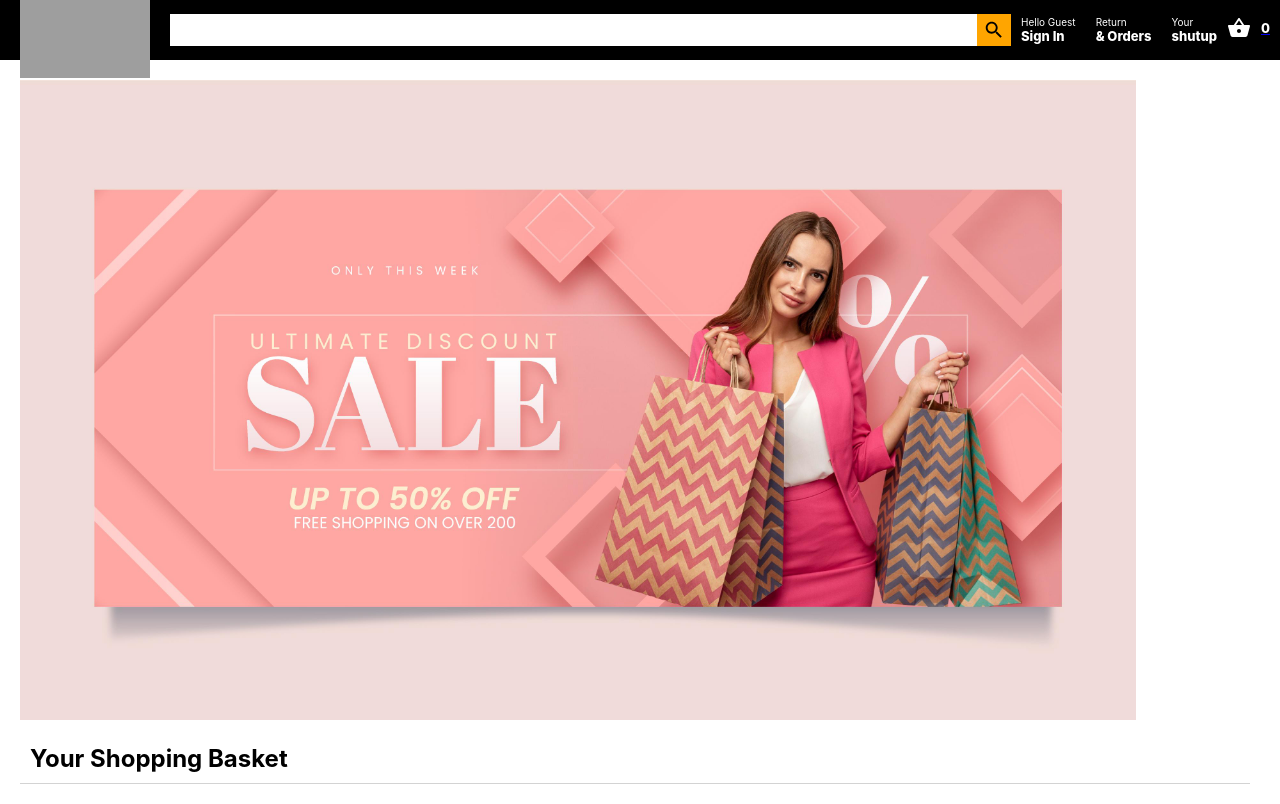
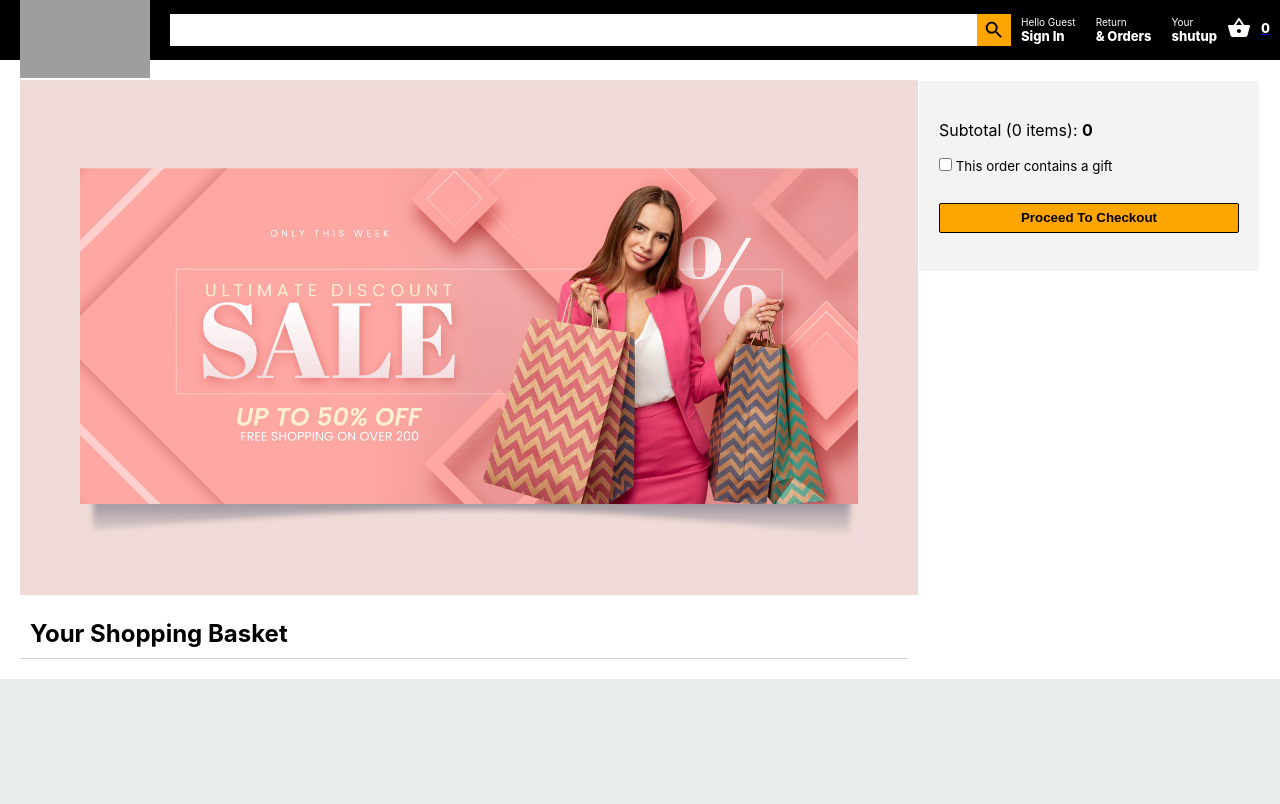
Before and after one commit to amanhimatsingka/Frontend, a React (Create React App) app in the folder advancedprogramming/: page /checkout in a window 1280 px wide. Built offline with nearby package versions, Linux system fonts and the light colour scheme; grey boxes are pictures that could not be loaded.

Commit message:
checkout page

```diff
--- a/advancedprogramming/src/checkout.css
+++ b/advancedprogramming/src/checkout.css
@@ -6,7 +6,7 @@
 }
 
 .checkout_img {
-  width: 90%;
+  width: 100%;
   margin-bottom: 10px;
 }
 
--- a/advancedprogramming/src/subtotal.css
+++ b/advancedprogramming/src/subtotal.css
@@ -0,0 +1,32 @@
+.subtotal {
+  display: flex;
+  flex-direction: column;
+  justify-content: space-evenly;
+  /* align-items: center; */
+  width: 300px;
+  height: 150px;
+  padding: 20px;
+  background-color: #f3f3f3;
+  border: 1px solid white;
+  border-radius: 3px;
+}
+
+.subtotal_gift {
+  display: flex;
+  align-items: center;
+}
+
+.subtotal_gift > input {
+  margin-right: 5px;
+}
+
+.button_checkout {
+  background: orange;
+  border-radius: 2px;
+  width: 100%;
+  height: 30px;
+  border: 1px solid;
+  margin-top: 10px;
+  border-color: black;
+  color: black;
+}
--- a/advancedprogramming/src/subtotal.js
+++ b/advancedprogramming/src/subtotal.js
@@ -1,8 +1,33 @@
 import React from "react";
 import "./subtotal.css";
+import CurrencyFormat from "react-currency-format";
 
 function subtotal() {
-  return <div></div>;
+  return (
+    <div className="subtotal">
+      <CurrencyFormat
+        renderText={(value) => (
+          <>
+            <p>
+              Subtotal (0 items): <strong>0</strong>
+            </p>
+            <small>
+              <input type="checkbox" /> This order contains a gift
+            </small>
+          </>
+        )}
+        decimalScale={2}
+        value={0}
+        displayType={"text"}
+        thousandSeparator={true}
+        prefix={"$"}
+      />
+
+      <button className="button_checkout">
+        <strong>Proceed To Checkout</strong>
+      </button>
+    </div>
+  );
 }
 
 export default subtotal;
```
Also changed, not shown: advancedprogramming/src/db/StateProvider.js (added, +11 -0 lines).
